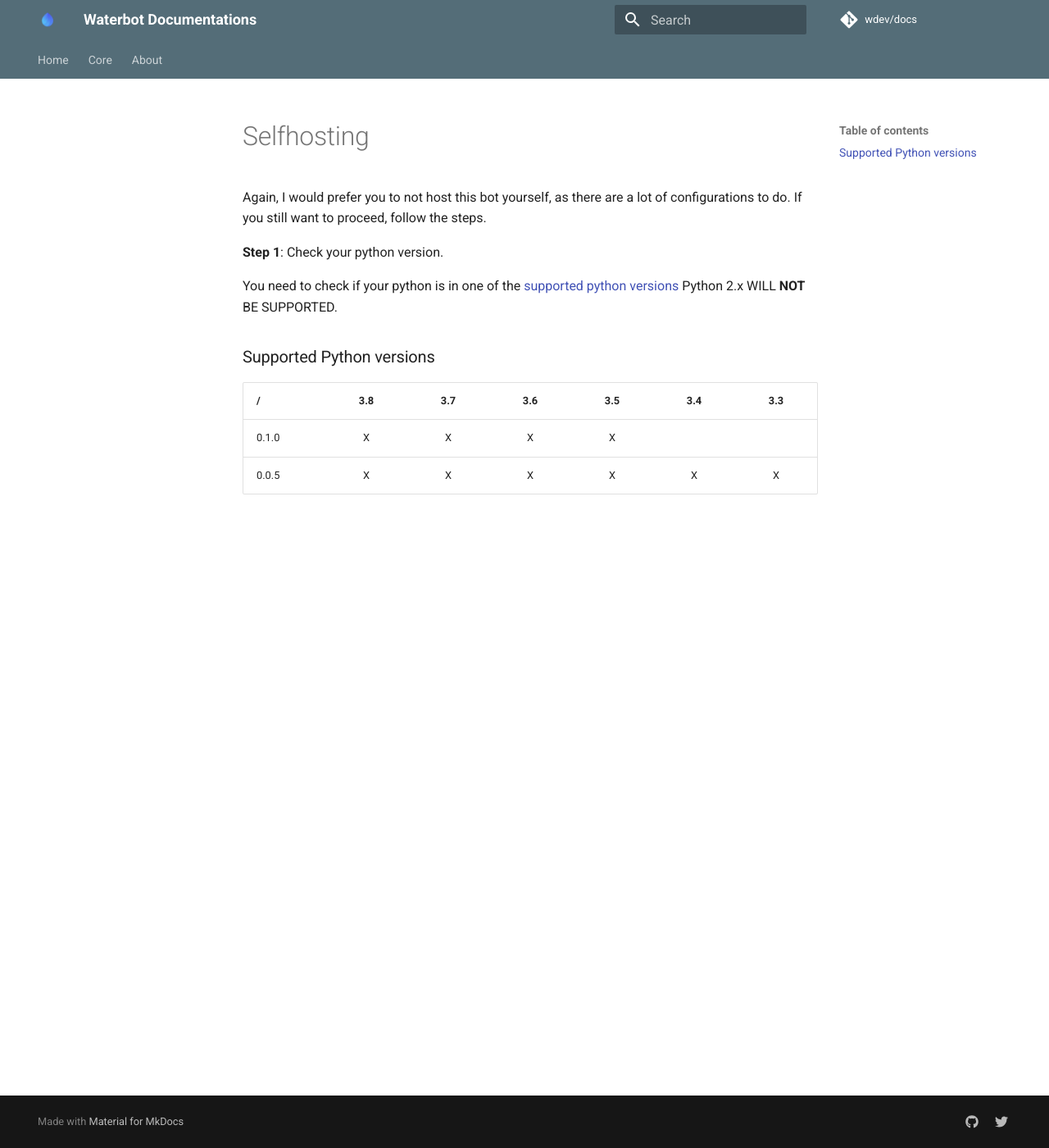
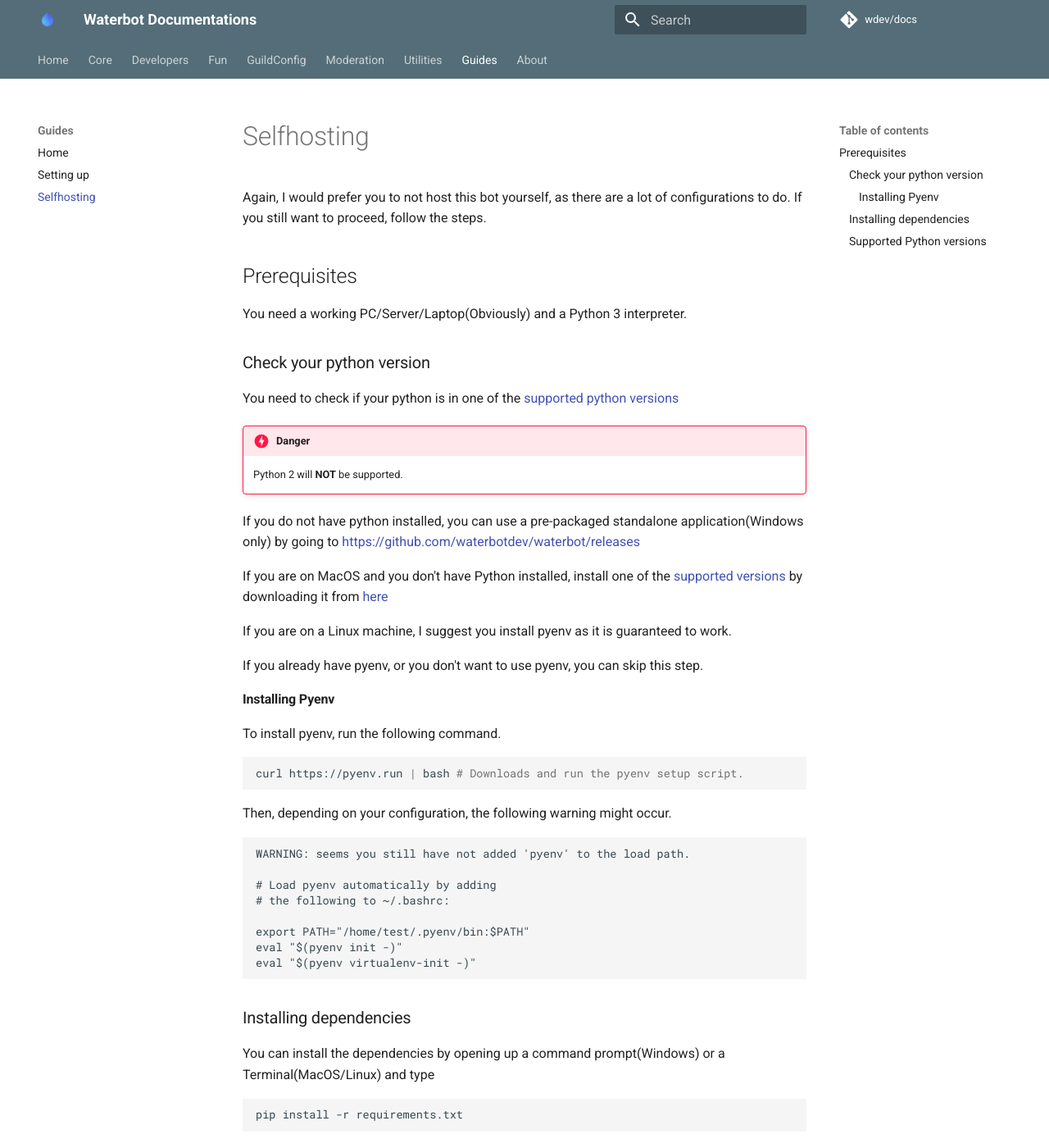
Before and after one commit to waterbotdev/docs, an MkDocs documentation site: the page built from docs/guides/selfhosting.md, in a window 1280 px wide and 1400 px high. Shown: the whole window at 82% size. Built offline with MkDocs 1.6.1 and Material for MkDocs 9.7.7, drawn with Linux system fonts in a browser that asks for light colours; comment, search, counter and statistics services are not loaded.

Commit message:
unfinished docs

````diff
--- a/docs/guides/selfhosting.md
+++ b/docs/guides/selfhosting.md
@@ -1,14 +1,59 @@
+hero: Guides - Selfhosting Setup
+
 # Selfhosting
 
 Again, I would prefer you to not host this bot yourself, as there are a lot
 of configurations to do. If you still want to proceed, follow the steps.
 
-**Step 1**: Check your python version.
+## Prerequisites
+
+You need a working PC/Server/Laptop(Obviously) and a Python 3 interpreter.
+
+### Check your python version
 
 You need to check if your python is in one of the [supported python versions](#supported-python-versions)
-Python 2.x WILL **NOT** BE SUPPORTED.
+
+!!! danger
+    Python 2 will **NOT** be supported.
+
+If you do not have python installed, you can use a pre-packaged standalone application(Windows only)
+by going to https://github.com/waterbotdev/waterbot/releases
+
+If you are on MacOS and you don't have Python installed, install one of the
+[supported versions](#supported-python-versions) by downloading it from
+[here](https://www.python.org/downloads/mac-osx/)
+
+If you are on a Linux machine, I suggest you install pyenv as it is guaranteed to work.
+
+If you already have pyenv, or you don't want to use pyenv, you can skip this step.
+
+#### Installing Pyenv
+To install pyenv, run the following command.
+```bash
+curl https://pyenv.run | bash # Downloads and run the pyenv setup script.
+```
+Then, depending on your configuration, the following warning might occur.
+```
+WARNING: seems you still have not added 'pyenv' to the load path.
+
+# Load pyenv automatically by adding
+# the following to ~/.bashrc:
+
+export PATH="/home/test/.pyenv/bin:$PATH"
+eval "$(pyenv init -)"
+eval "$(pyenv virtualenv-init -)"
+```
+
+### Installing dependencies
+
+You can install the dependencies by opening up a command prompt(Windows) or a Terminal(MacOS/Linux)
+and type
+```bash
+pip install -r requirements.txt
+```
+
 ### Supported Python versions
 |  /  |3.8|3.7|3.6|3.5|3.4|3.3|
 |-----|:-:|:-:|:-:|:-:|:-:|:-:|
 |0.1.0| X | X | X | X |   |   |
-|0.0.5| X | X | X | X | X | X |
+|0.0.5|   | X | X | X | X | X |
--- a/mkdocs.yml
+++ b/mkdocs.yml
@@ -4,9 +4,33 @@ site_name: 'Waterbot Documentations'
 # SITE NAVIGATIONS
 nav:
   - Home: 'index.md'
+  # Command Docs
   - Core:
+      - 'Home': 'commands/core/index.md'
       - 'Activity': 'commands/core/activity.md'
       - 'Say': 'commands/core/say.md'
+  - Developers:
+      - 'Home': 'commands/devs/index.md'
+
+  - Fun:
+      - 'Home': 'commands/fun/index.md'
+
+  - GuildConfig:
+      - 'Home': 'commands/guild/index.md'
+
+  - Moderation:
+      - 'Home': 'commands/mod/index.md'
+
+  - Utilities:
+      - 'Home': 'commands/utils/index.md'
+
+  # Guides
+  - Guides:
+      - 'Home': 'guides/index.md'
+      - 'Setting up': 'guides/setup.md'
+      - 'Selfhosting': 'guides/selfhosting.md'
+
+  # About page
   - About: 'about.md'
 
 # THEME ITEMS
````
Also changed, not shown: docs/commands/core/index.md (added, +5 -0 lines), docs/guides/index.md (added, +7 -0 lines), docs/guides/setup.md (added, +1 -0 lines), docs/index.md (+3 -0 lines), docs/commands/devs/index.md (added), docs/commands/fun/index.md (added), docs/commands/guild/index.md (added), docs/commands/mod/index.md (added), docs/commands/utils/index.md (added).
